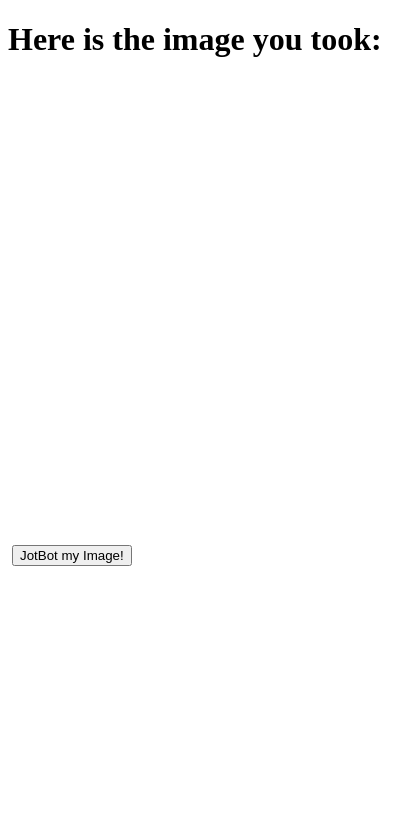
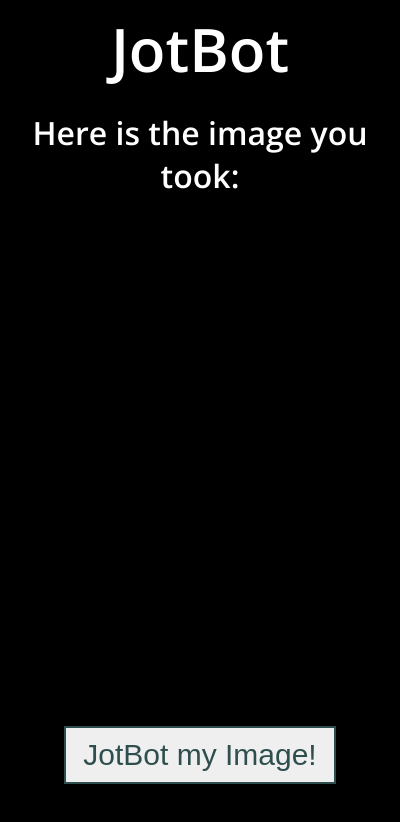
Before and after one commit to WesleyChoi/jotbot, a browser extension: page popup.html in a window 400 px wide. Drawn offline with nearby package versions, Linux system fonts and the light colour scheme; files that its build step writes are made by us from their sources.

Commit message:
updated css, deleted images, updated readme.md

```diff
--- a/popup.html
+++ b/popup.html
@@ -3,15 +3,28 @@
 <head>
   <meta charset="UTF-8">
   <title>JotBot</title>
-  <link rel="stylesheet" href="/css/style.css">
+
+  <!--style-->
+
+    <link href="style/style.css" rel="stylesheet" type="text/css">
+  <link href="https://fonts.googleapis.com/css2?family=Open+Sans:wght@600&display=swap" rel="stylesheet">
+	<link href="https://fonts.googleapis.com/css2?family=Barlow&family=Roboto+Mono:wght@500&display=swap" rel="stylesheet">
+
+  <!--scripts-->
+
   <script src="screenshot.js"></script>
   <script src="js/tesseract.min.js"></script>
+
+  <link rel="icon" href="images/icon.png">
+
 </head>
 <body>
+    <header>JotBot</header>
     <h1>Here is the image you took:</h1>
 
     <img id="image" height="480">
 
+    <br><br>
     <button id="start-btn">JotBot my Image!</button>
     <!-- <img id="image" src="images/123123.PNG" alt=""> -->
     <p id="result"/>
--- a/style/style.css
+++ b/style/style.css
@@ -1,3 +1,23 @@
-body {
-    min-width:200px;
-};
+body{
+    font-family: 'Open Sans', sans-serif;
+    text-align: center;
+    color: white;
+    background-color: black;
+}
+
+header{
+    color: white;
+    font-size: 60px;
+}
+
+button{
+    color: darkslategrey;
+    border: solid darkslategrey 2px;
+    padding: 10px 17px 10px 17px;
+    transition-duration: all ease-in-out 300ms;
+    font-size: 30px
+}
+
+#result{
+    font-size: 20px;
+}
```
Also changed, not shown: README.md, images/123123.PNG (deleted), images/hello.PNG (deleted), images/sofatest.PNG (deleted), images/test.PNG (deleted), images/test2.PNG (deleted), images/test3.png (deleted), images/testtest.PNG (deleted), images/white.png (deleted), manifest.json.
